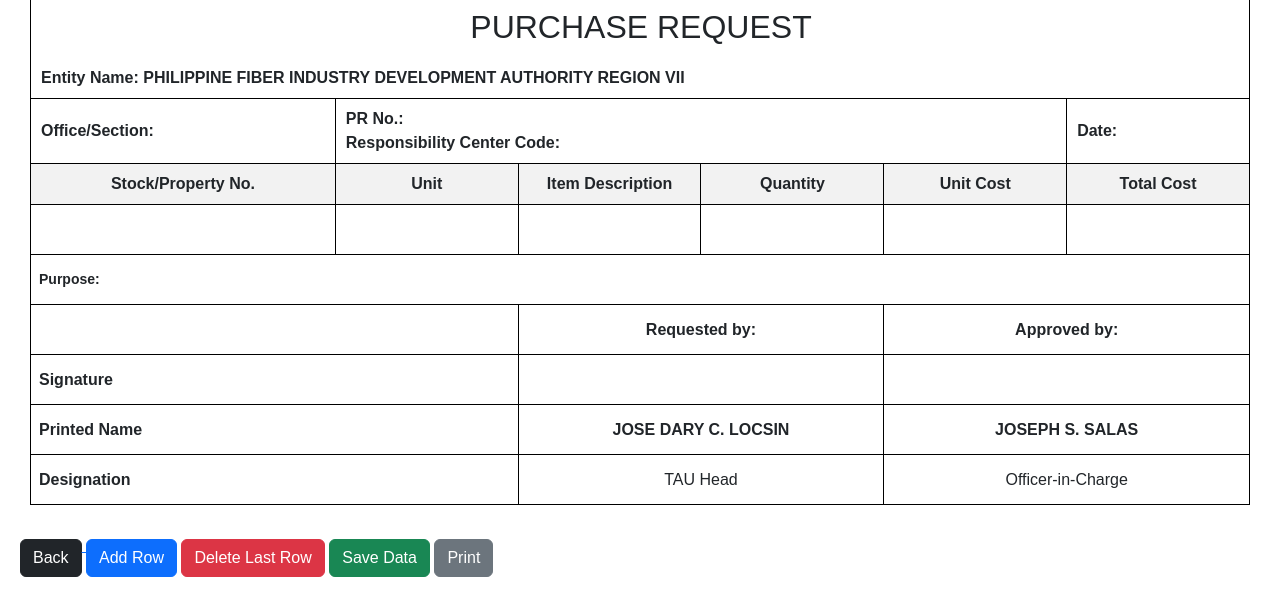
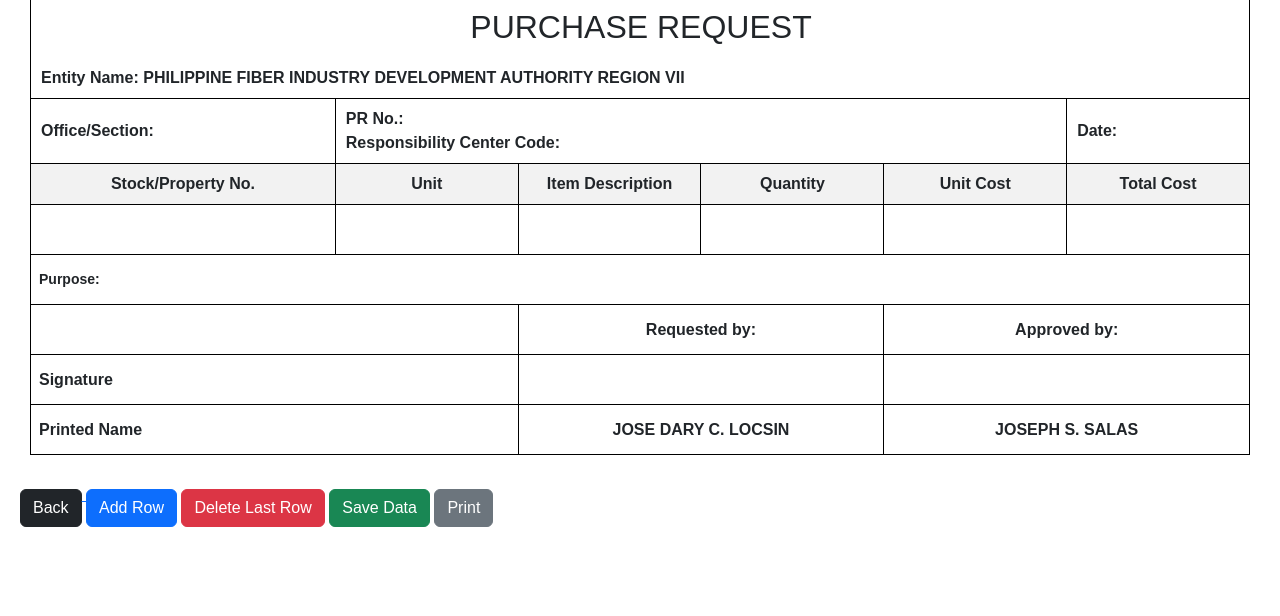
Before and after one commit to JarOfNothingness/Test, a PHP site: page /purchase_request.php in a window 1280 px wide. Shown: the part 41-657 px from the top of the page. Run offline with PHP 8.4, Linux system fonts and the light colour scheme.

Commit message:
iloveyousirjay

```diff
--- a/philfida7/purchase_request.php
+++ b/philfida7/purchase_request.php
@@ -159,9 +159,7 @@
           <td colspan="2" class="text-center"><strong>JOSEPH S. SALAS</strong></td>
         </tr>
         <tr>
-          <td colspan="2" class="text-start"><strong>Designation</strong></td>
-          <td colspan="2" class="text-center">TAU Head</td>
-          <td colspan="2" class="text-center">Officer-in-Charge</td>
+
         </tr>
 
     </table>
```
